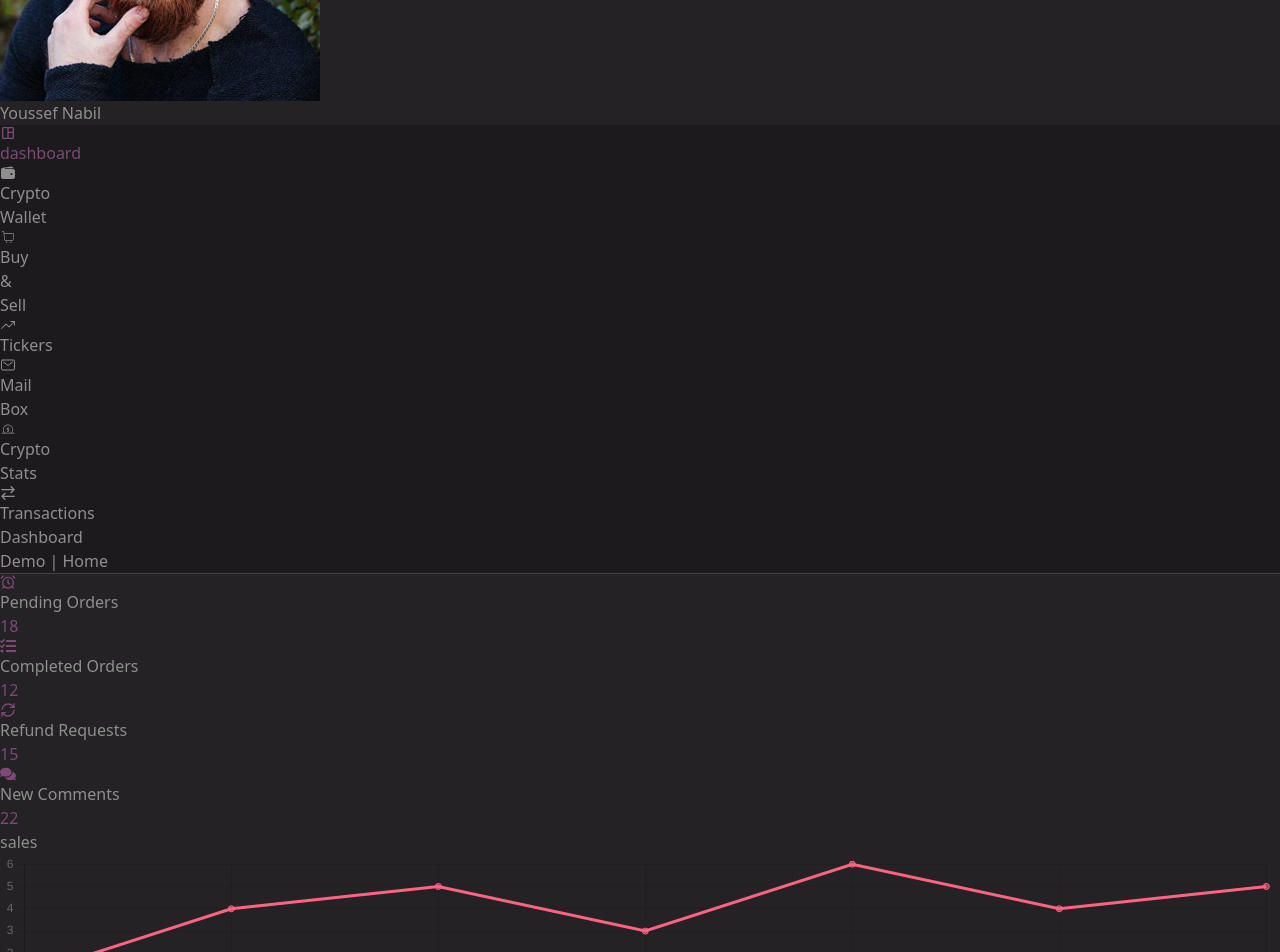
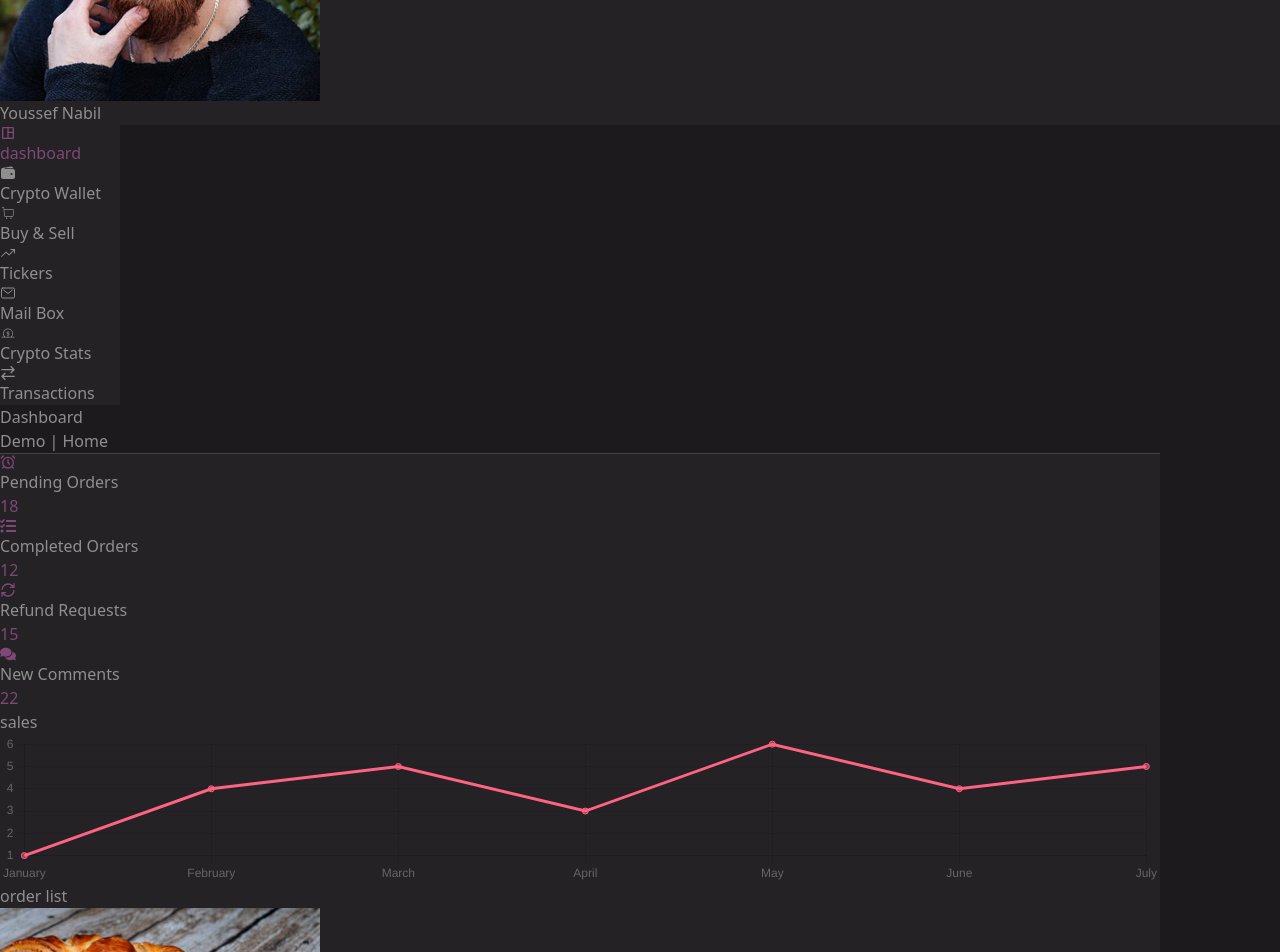
Before and after one commit to yousofo/dashboard-18-4-24, a React (Vite) app: page / in a window 1280 px wide. Shown: the part 520-1472 px from the top of the page. Built offline with nearby package versions, Linux system fonts and the light colour scheme.

Commit message:
navbar responsive fix

```diff
--- a/src/App.css
+++ b/src/App.css
@@ -70,9 +70,28 @@ nav {
   }
 }
 
-.home.nav-active {
-  /* style={{maxWidth:`${!navBarStatus?"calc(100% - 120px)":"100%"}`}}, */
-  @media (min-width: 650px) {
+@media (max-width: 639px) {
+  .home {
+    max-width: calc(100%);
+  }
+  nav {
+    width: 91px;
+    min-width: 91px;
+    max-width: 91px;
+  }
+  nav.active {
+    width: 0 !important;
+    min-width: 0 !important;
+    max-width: 0 !important;
+  }
+}
+@media (min-width: 640px) {
+  .home.nav-active {
     max-width: calc(100% - 120px);
   }
+  nav.active {
+    width: 120px !important;
+    min-width: 120px !important;
+    max-width: 120px !important;
+  }
 }
--- a/src/components/Header/Header.jsx
+++ b/src/components/Header/Header.jsx
@@ -47,7 +47,7 @@ const Header = () => {
           />
           <FaMagnifyingGlass />
         </div>
-        <div className="header-language-select rounded-2xl overflow-hidden hidden sm:block">
+        <div className="header-language-select rounded-2xl overflow-hidden hidden md:block">
           <select
             style={style2}
             className="py-2 px-4 bg-transparent focus:outline-none cursor-pointer"
--- a/src/components/NavBar/NavBar.jsx
+++ b/src/components/NavBar/NavBar.jsx
@@ -7,19 +7,20 @@ import { selectStatus } from "../../app/statusSlice";
 const NavBar = ({ items }) => {
   const theme = useSelector(selectTheme);
   const barStatus = useSelector(selectStatus);
-  // const [active, setActive] = useState(false);
 
    console.log("navbar rendered");
   return (
     <nav
       style={{
         backgroundColor: theme.componentBG,
-        width: `${barStatus ? "0" : "120px"}`,
-        minWidth: `${barStatus ? "0" : "120px"}`,
-        maxWidth: `${barStatus ? "0" : "120px"}`,
+        // width: `${!barStatus ? "0" : "120px"}`,
+        // minWidth: `${!barStatus ? "0" : "120px"}`,
+        // maxWidth: `${!barStatus ? "0" : "120px"}`,
         transition: "0.3s",
       }}
-      className={`fixed shadow-2xl flex-1 w-0 drop-shadow-2xl max-w-fit overflow-hidden sm:sticky h-[calc(100vh-72px)] top-[72px] sm:h-[calc(100vh-104px)] sm:top-[104px] flex z-10 flex-col font-semibold`}
+      className={`fixed ${barStatus && "active"} shadow-2xl flex-1 drop-shadow-2xl
+       overflow-hidden sm:sticky
+      h-[calc(100vh-72px)] top-[72px] sm:h-[calc(100vh-104px)] sm:top-[104px] flex z-10 flex-col font-semibold`}
     >
       <ul className="flex flex-col items-center w-max p-2 sm:p-4  overflow-hidden">
         {items?.map((e, i) => (
--- a/src/pages/Home/Home.jsx
+++ b/src/pages/Home/Home.jsx
@@ -15,7 +15,7 @@ const Home = () => {
   console.log(navBarStatus)
   return (
     <div
-      className={`${!navBarStatus?"nav-active":""} p-3 home sm:py-8 sm:px-10 mx-auto xl:!max-w-full w-full flex-1 flex flex-col gap-8`}
+      className={`${navBarStatus&&"nav-active"} p-3 home sm:py-8 sm:px-10 mx-auto xl:!max-w-full w-full flex-1 flex flex-col gap-8`}
     >
       <TitleInfo title="Home" />
       <section className="w-full flex gap-3 sm:gap-6 flex-col xl:flex-row">
```
